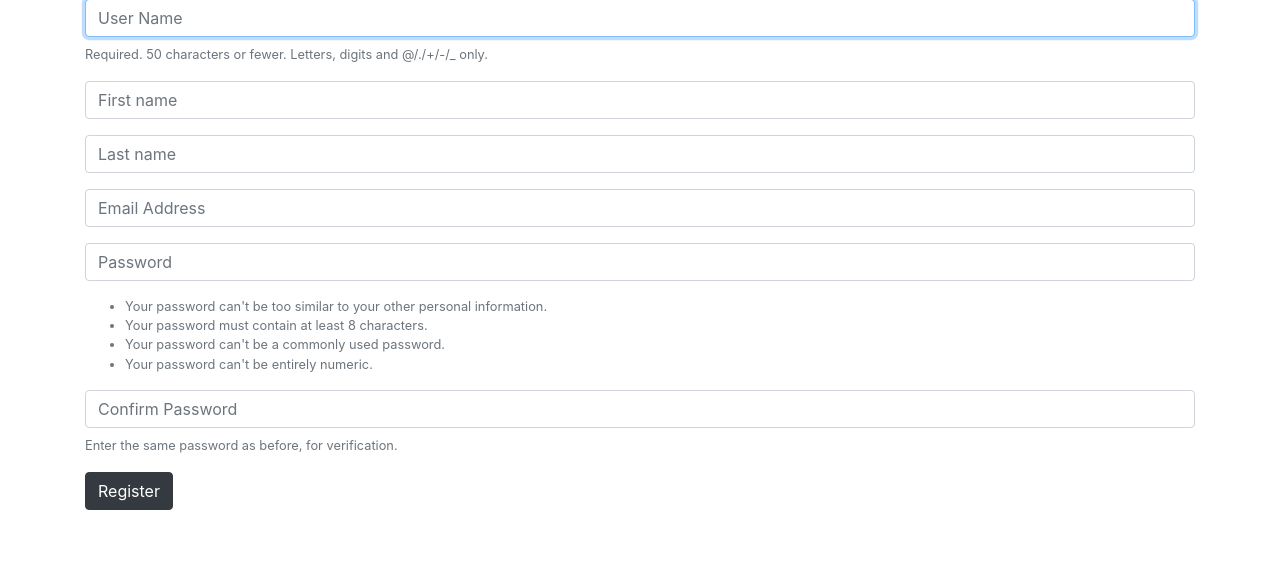
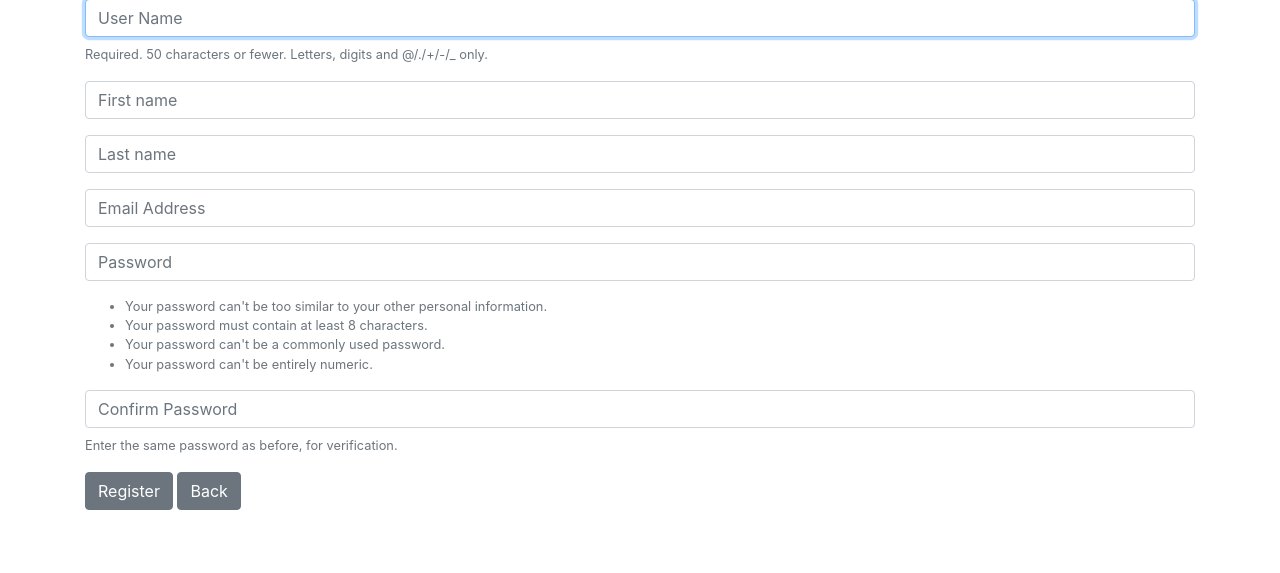
Before and after one commit to 0xnithishkumar/CRM, a Django app: page /register/ in a window 1280 px wide. Shown: the part 137-710 px from the top of the page. Run offline with Django 4.2, Linux system fonts and the light colour scheme; some libraries are stand-ins or nearby versions.

Commit message:
cancel buttons

```diff
--- a/dash/templates/add_record.html
+++ b/dash/templates/add_record.html
@@ -9,7 +9,8 @@
         {% csrf_token %}
 
         {{form.as_p}}
-        <button type="submit" class="btn btn-secondary">Add record</button>
+        <button type="submit" class="btn btn-primary">Add record</button>
+        <a href="{% url 'home' %}" class="btn btn-secondary">Back</a>
     </form>
 </div>
 
--- a/dash/templates/record.html
+++ b/dash/templates/record.html
@@ -18,7 +18,7 @@
         </div>
     </div>
     <br>
-    <a href="{% url 'home' %}" class="btn btn-secondary">Go to Home</a>
+    <a href="{% url 'home' %}" class="btn btn-secondary">Back</a>
     <a href="{% url 'delete_record' customer_record.id %}" class="btn btn-danger">Delete</a>
     <a href="{% url 'update_record' customer_record.id %}" class="btn btn-primary">Update</a>
 </div>
--- a/dash/templates/register.html
+++ b/dash/templates/register.html
@@ -21,7 +21,8 @@
         {% endif %}
 
         {{form.as_p}}
-        <button type="submit" class="btn btn-dark">Register</button>
+        <button type="submit" class="btn btn-secondary">Register</button>
+        <a href="{% url 'home' %}" class="btn btn-secondary">Back</a>
     </form>
 
 {% endblock %}
```
